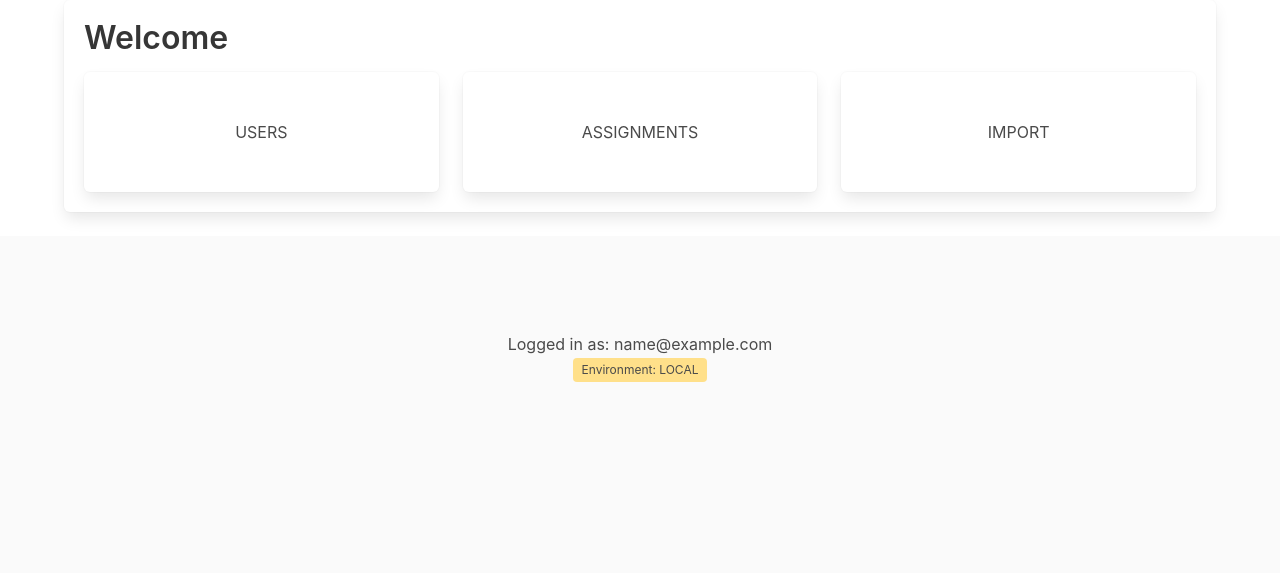
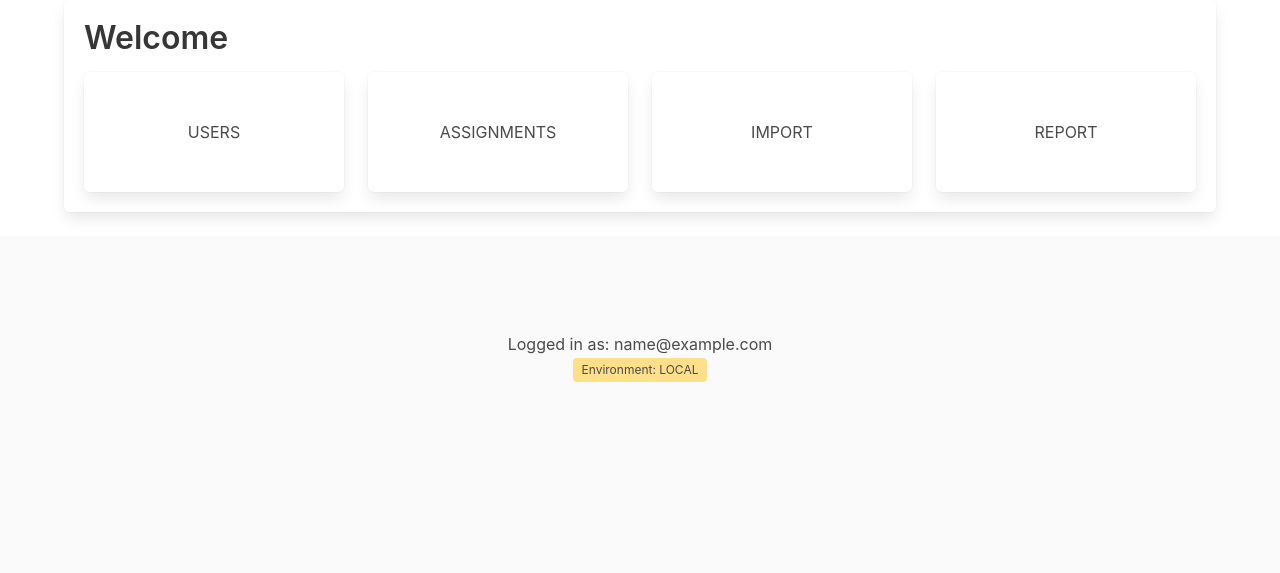
Before and after one commit to penguinpower80/p4kattendance, a Django app: page / in a window 1280 px wide. Shown: the part 176-749 px from the top of the page. Run offline with Django 4.2, Linux system fonts and the light colour scheme; the visitor is signed in with stand-in values (Sample User, id 1); some libraries are stand-ins or nearby versions.

Commit message:
Update home.html

```diff
--- a/templates/partials/sysadmin/home.html
+++ b/templates/partials/sysadmin/home.html
@@ -14,4 +14,9 @@
             IMPORT
         </a>
     </div>
+    <div class="column">
+        <a class="box has-text-centered" href="{% url "attendance:reports" %}">
+            REPORT
+        </a>
+    </div>
 </div>
```
